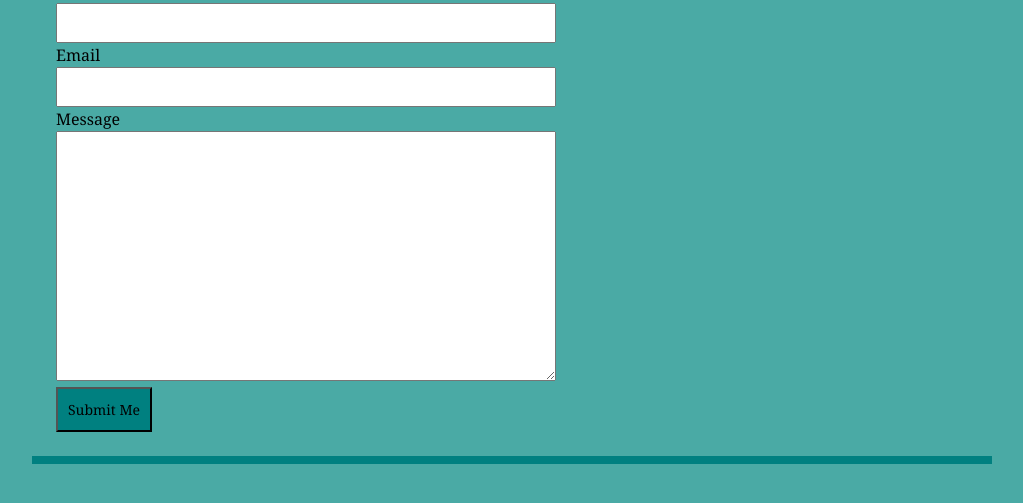
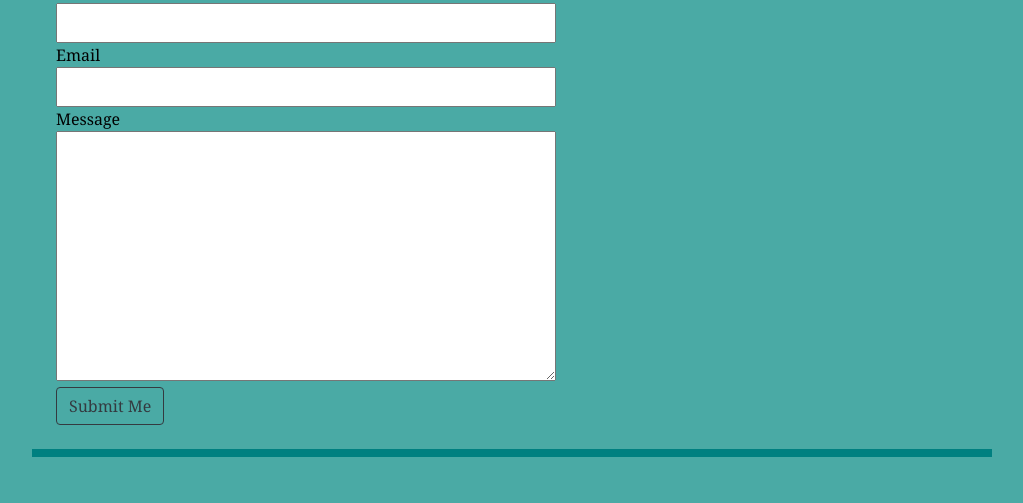
Before and after one commit to cmadegoke/Homework-Responsive-Portfolio, a plain HTML site: page contact.html in a window 1280 px wide. Shown: the part 237-740 px from the top of the page, without its empty margins (128-1151 px from the left). Drawn offline with nearby package versions, Linux system fonts and the light colour scheme.

Commit message:
submit button

```diff
--- a/assets/css/style.css
+++ b/assets/css/style.css
@@ -44,7 +44,7 @@
 }
 
 .submit-button{
-background-color: teal;
+
 font-size: 14px;
 padding: 10px;
 
--- a/contact.html
+++ b/contact.html
@@ -55,7 +55,7 @@
           <div>Message</div>
              <textarea style="width:500px;height:250px"></textarea>
                     <div>
-                        <button class="submit-button">Submit Me</button>
+                    <button type="button" class="btn btn-outline-dark">Submit Me</button>
                     </div>
 
                     </div>
```
